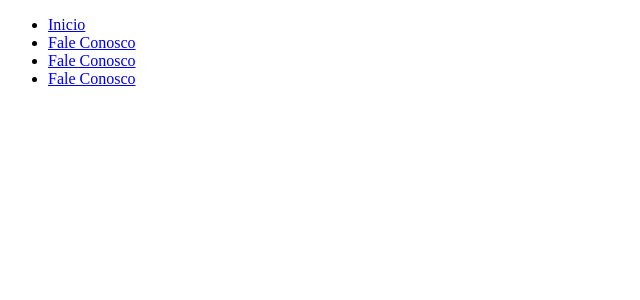
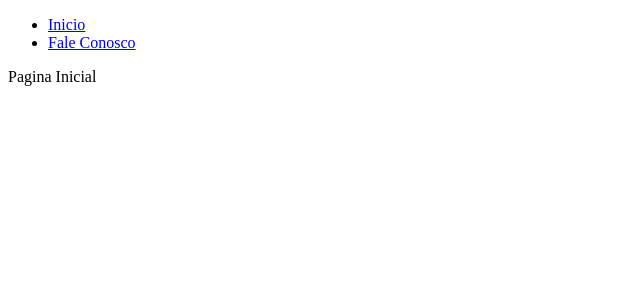
Before and after one commit to JosueTeo220/GlobalSolutionsMicrosoft-FIAP2023, a React (Create React App) app in the folder global_solution/: page / in a window 1280 px wide. Shown: the top 300 px of the page, without its empty margins (0-640 px from the left). Built offline with nearby package versions, Linux system fonts and the light colour scheme.

Commit message:
committed

```diff
--- a/global_solution/src/App.js
+++ b/global_solution/src/App.js
@@ -1,18 +1,15 @@
-import { BrowserRouter as Router, Route, Routes, } from 'react-router-dom';
-import Home from './pages/PaginaInicial';
-import FaleConosco from './pages/Contato';
-import Navbar from './components/Navbar';
-
+import { BrowserRouter as Router, Route, Routes } from "react-router-dom";
+import Home from "./pages/PaginaInicial";
+import FaleConosco from "./pages/Contato";
+import Navbar from "./components/Navbar";
 
 function App() {
   return (
     <Router>
-    <Navbar/>
+      <Navbar />
       <Routes>
-        <Route path='/' element={Home}></Route>
-        <Route path='/faleconosco' element={FaleConosco}></Route>
-        <Route path='/'></Route>
-        <Route path='/'></Route>
+        <Route path="/" element={<Home/>}></Route>
+        <Route path="/faleconosco" element={<FaleConosco/>}></Route>
       </Routes>
     </Router>
   );
--- a/global_solution/src/components/Navbar/index.js
+++ b/global_solution/src/components/Navbar/index.js
@@ -11,12 +11,6 @@ function Navbar() {
           <li>
             <Link to="/faleconosco">Fale Conosco</Link>
           </li>
-          <li>
-            <Link to="">Fale Conosco</Link>
-          </li>
-          <li>
-            <Link to="">Fale Conosco</Link>
-          </li>
         </ul>
       </nav>
     </div>
```
Also changed, not shown: global_solution/src/pages/Fatos.jsx (deleted, +0 -10 lines), global_solution/src/pages/PaginaInicial.jsx (+10 -6 lines).
